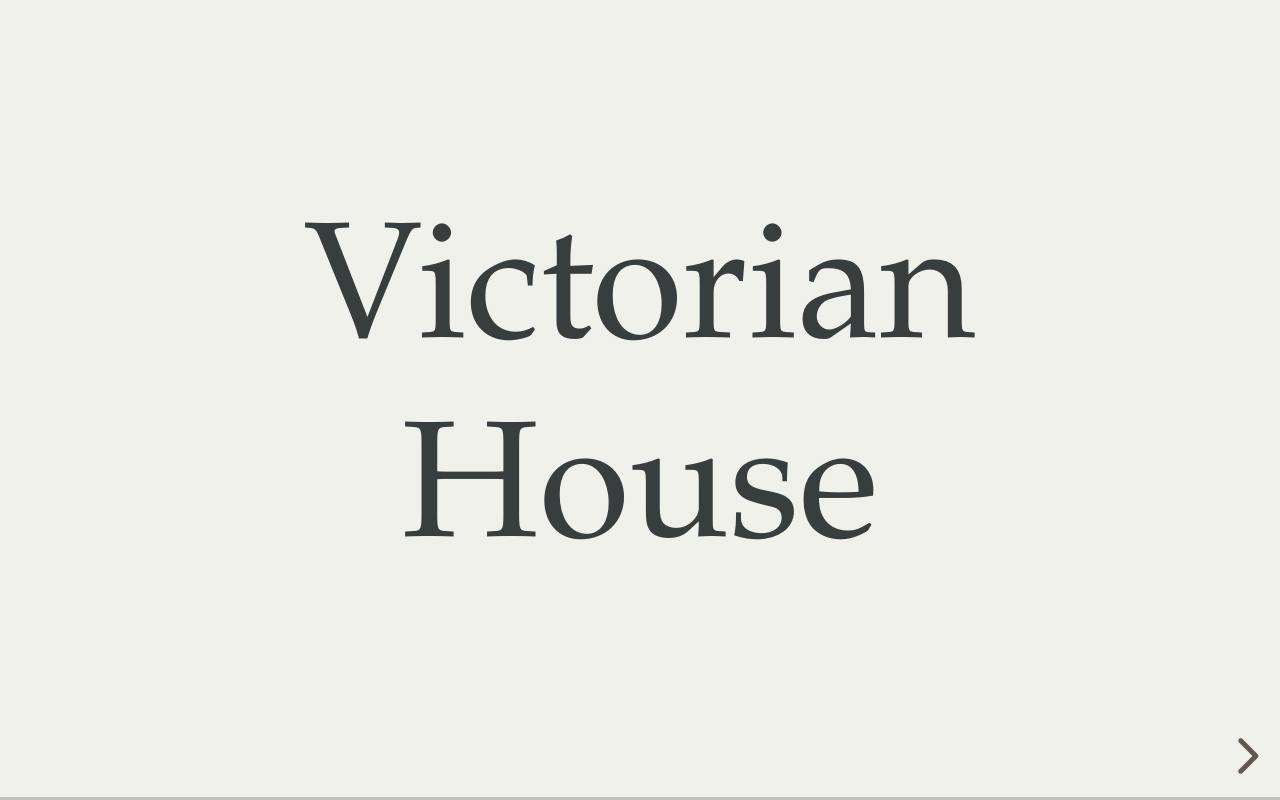
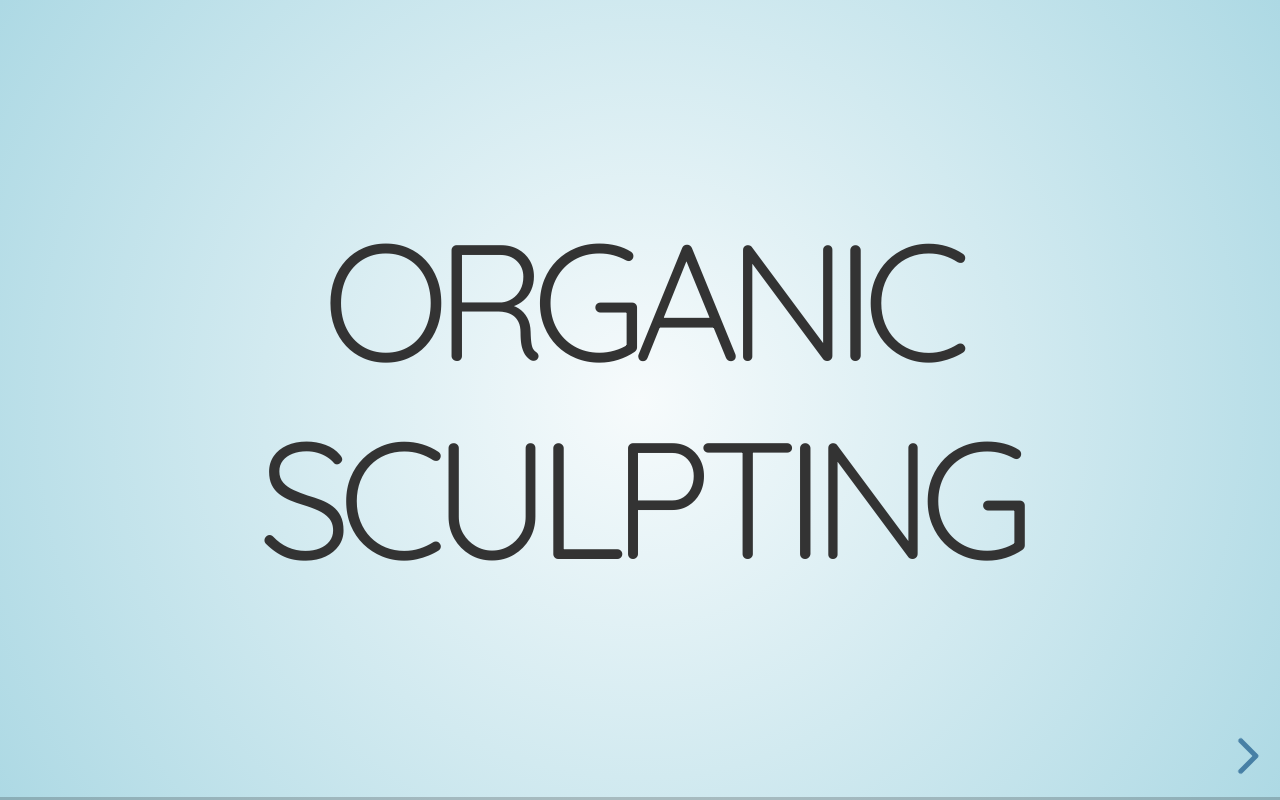
Before and after one commit to heehee757/Organic-sculpting, a website: page index.html in a window 1280 px wide. Drawn offline with nearby package versions, Linux system fonts and the light colour scheme.

Commit message:
Update index.html

```diff
--- a/index.html
+++ b/index.html
@@ -8,7 +8,7 @@
 
 		<link rel="stylesheet" href="dist/reset.css">
 		<link rel="stylesheet" href="dist/reveal.css">
-		<link rel="stylesheet" href="dist/theme/serif.css">
+		<link rel="stylesheet" href="dist/theme/sky.css">
 
 		<!-- Theme used for syntax highlighted code -->
 		<link rel="stylesheet" href="plugin/highlight/monokai.css">
@@ -17,7 +17,7 @@
 		<div class="reveal">
 			<div class="slides">
 				<section lineno="0" class="slide " data-line="0" data-h="0" data-v="0">
-					<h1 class="mume-header" id="victorian-house">Victorian House</h1>
+					<h1 class="mume-header" id="victorian-house">Organic Sculpting</h1>
 
 					</section><section lineno="3" class="slide " data-line="3" data-h="1" data-v="0">
 					<h2 class="mume-header" id="reference">reference</h2>
```
